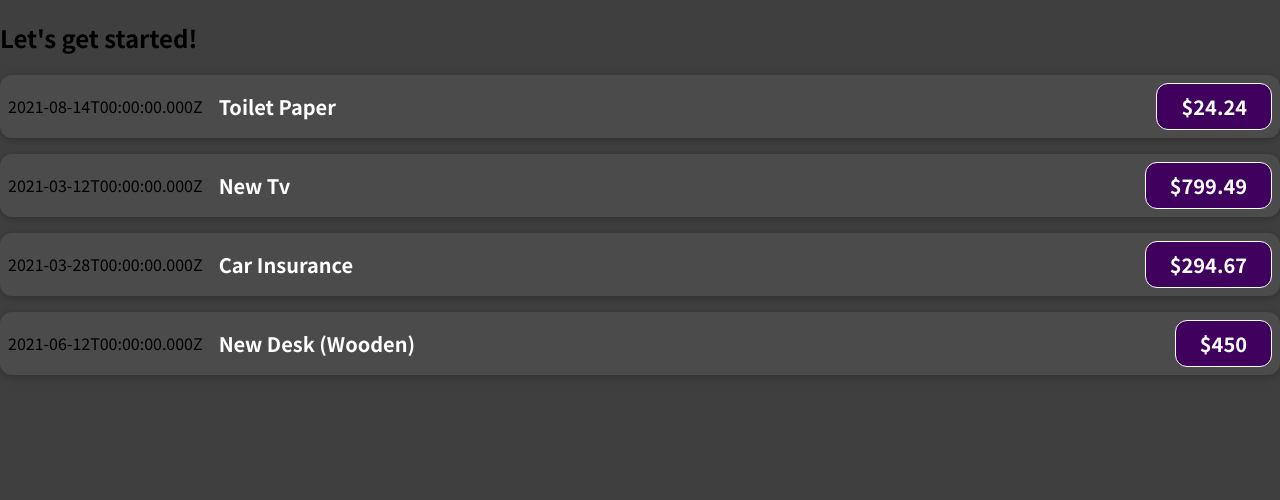
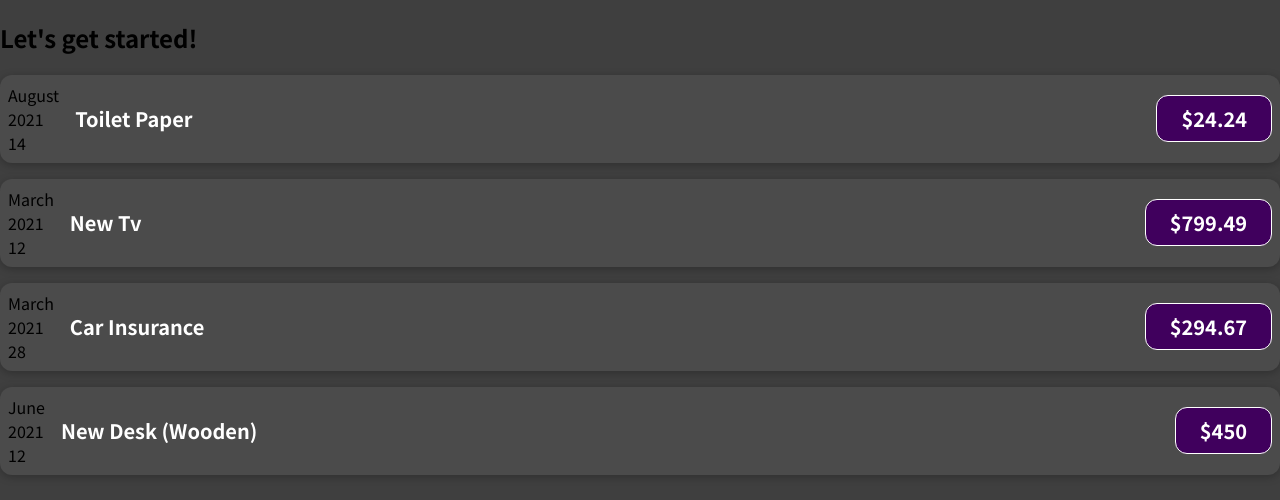
Before and after one commit to loretari/react_project.github.io, a JavaScript app in the folder react_project/: page / in a window 1280 px wide. Shown: the top 500 px of the page. Built offline with nearby package versions, Linux system fonts and the light colour scheme.

Commit message:
init: change date structure

```diff
--- a/react_project/src/components/ExpenseItem.js
+++ b/react_project/src/components/ExpenseItem.js
@@ -1,22 +1,25 @@
+import "./ExpenseItem.css"
 
+function ExpensItem(props) {
 
-import './ExpenseItem.css';
-
-function ExpenseItem(props) {
-
-
-    const date = props.date.toISOString()
+    const month = props.date.toLocaleString("en-US", { month: "long" })
+    const day = props.date.toLocaleString("en-US", { day: "2-digit" })
+    const year = props.date.getFullYear()
 
     return (
         <div className='expense-item'>
-            <div>{date}</div>
+            <div>
+                <div>{month}</div>
+                <div>{year}</div>
+                <div>{day}</div>
+            </div>
+
             <div className='expense-item__description'>
                 <h2>{props.title}</h2>
                 <div className='expense-item__price'>${props.amount}</div>
             </div>
         </div>
     )
-
 }
 
-export default ExpenseItem;
+export default ExpensItem
```
